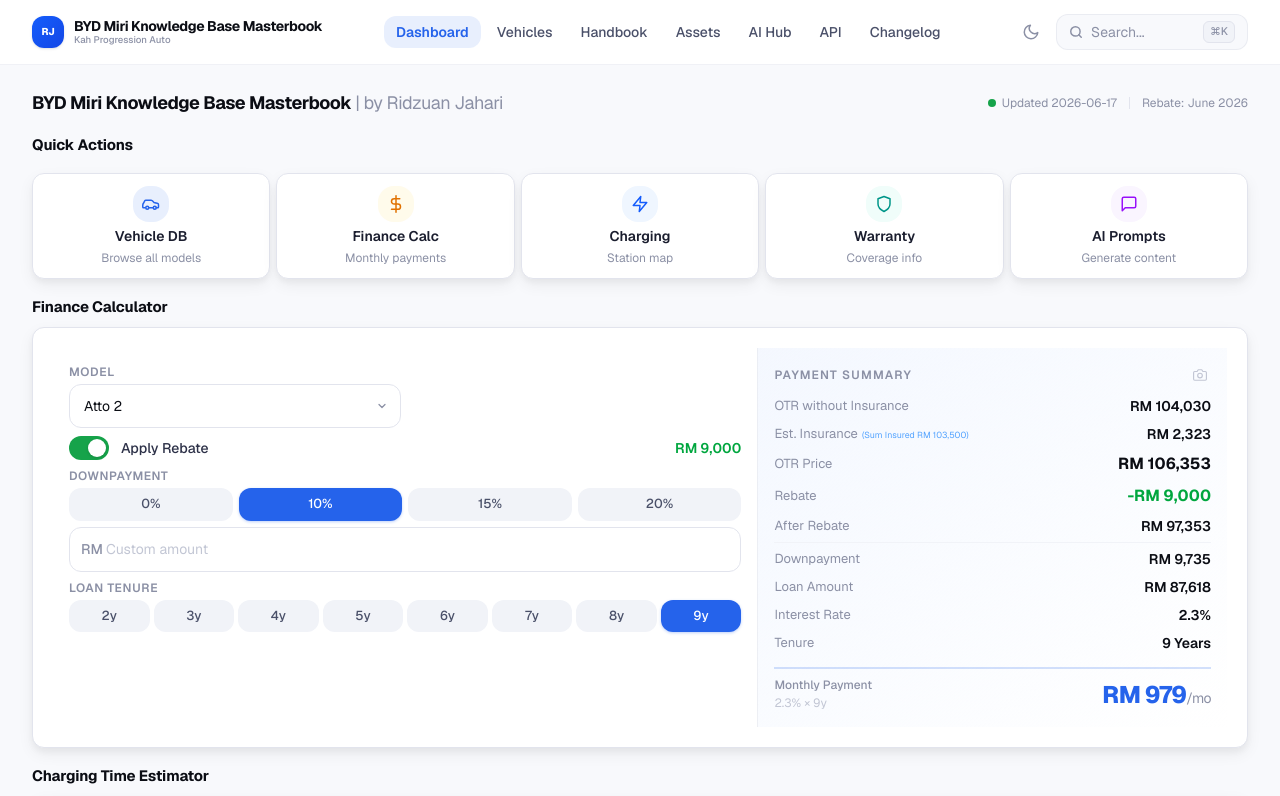
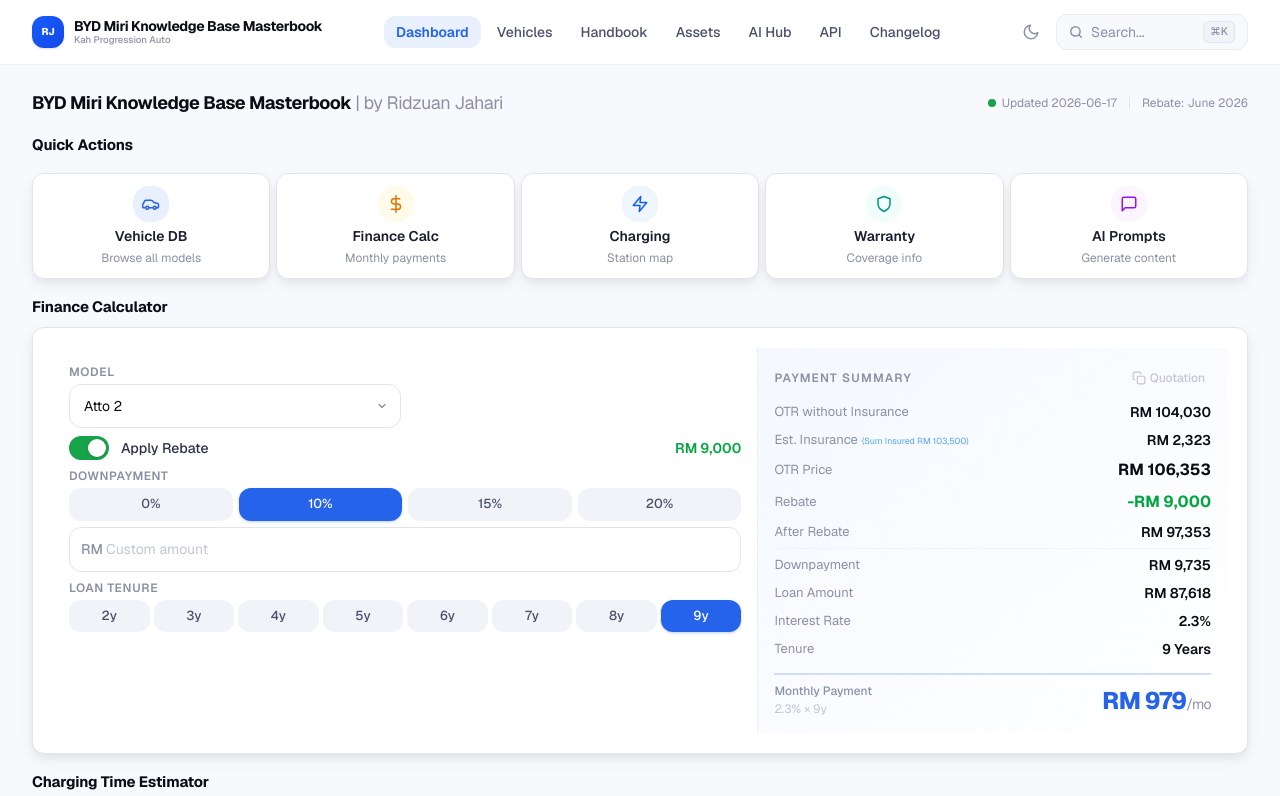
Before and after one commit to rznjhr-dot/bydmiri-data, a Next.js app: page / in a window 1280 px wide. Shown: the top 796 px of the page. Built offline with nearby package versions, Linux system fonts and the light colour scheme.

Commit message:
Replace screenshot with copy-to-clipboard quotation in finance calculator

```diff
--- a/src/components/LoanCalculator.tsx
+++ b/src/components/LoanCalculator.tsx
@@ -1,7 +1,6 @@
 "use client";
 
-import { useState, useMemo, useRef, useCallback } from "react";
-import html2canvas from "html2canvas";
+import { useState, useMemo, useCallback } from "react";
 import vehicles from "@/data/vehicles.json";
 import finance from "@/data/finance.json";
 
@@ -65,23 +64,66 @@
     return totalPayable / (tenure * 12);
   }, [loanAmount, tenure]);
 
-  const resultsRef = useRef<HTMLDivElement>(null);
+  const totalInterest = useMemo(() => {
+    const rate = finance.interestRate / 100;
+    return loanAmount * rate * tenure;
+  }, [loanAmount, tenure]);
 
-  const handleScreenshot = useCallback(async () => {
-    if (!resultsRef.current) return;
+  const totalPayable = useMemo(() => {
+    return loanAmount + totalInterest;
+  }, [loanAmount, totalInterest]);
+
+  const [copied, setCopied] = useState(false);
+
+  const buildQuotation = useCallback(() => {
+    const today = new Date().toLocaleDateString("en-MY", { day: "numeric", month: "short", year: "numeric" });
+    const lines = [
+      "Quotation for " + currentVehicle.model + " " + currentVariant.name + " (" + today + ")",
+      "━━━━━━━━━━━━━━━━━━",
+      "Price Breakdown",
+      "OTR without Insurance: " + formatCurrency(currentVariant.otrWithoutInsurance),
+      "Est. Insurance: " + formatCurrency(currentVariant.otr - currentVariant.otrWithoutInsurance),
+      "OTR Price: " + formatCurrency(currentVariant.otr),
+    ];
+    if (includeRebate && currentVariant.rebate > 0) {
+      lines.push("Rebate: -" + formatCurrency(currentVariant.rebate));
+    }
+    lines.push("After Rebate: " + formatCurrency(priceAfterRebate));
+    lines.push("");
+    lines.push("Financing");
+    lines.push("Downpayment: " + formatCurrency(downpaymentAmount));
+    lines.push("Loan Amount: " + formatCurrency(loanAmount));
+    lines.push("Est. Interest Rate: " + finance.interestRate + "%");
+    lines.push("Tenure: " + tenure + " Years");
+    lines.push("");
+    lines.push("Monthly Payment");
+    lines.push(formatCurrency(monthlyPayment) + "/month (" + finance.interestRate + "% × " + tenure + "y)");
+    lines.push("");
+    lines.push("━━━━━━━━━━━━━━━━━━");
+    lines.push("BYD Miri - Ridzuan Jahari");
+    return lines.join("\n");
+  }, [currentVehicle, currentVariant, includeRebate, priceAfterRebate, downpaymentAmount, loanAmount, tenure, monthlyPayment, totalInterest, totalPayable]);
+
+  const handleCopyQuotation = useCallback(async () => {
+    const text = buildQuotation();
     try {
-      const canvas = await html2canvas(resultsRef.current, {
-        backgroundColor: "#ffffff",
-        scale: 2,
-      });
-      const link = document.createElement("a");
-      link.download = "finance-calculator.png";
-      link.href = canvas.toDataURL("image/png");
-      link.click();
+      await navigator.clipboard.writeText(text);
+      setCopied(true);
+      setTimeout(() => setCopied(false), 2000);
     } catch {
-      // silently fail
+      // fallback for older browsers
+      const ta = document.createElement("textarea");
+      ta.value = text;
+      ta.style.position = "fixed";
+      ta.style.opacity = "0";
+      document.body.appendChild(ta);
+      ta.select();
+      document.execCommand("copy");
+      document.body.removeChild(ta);
+      setCopied(true);
+      setTimeout(() => setCopied(false), 2000);
     }
-  }, []);
+  }, [buildQuotation]);
 
   return (
     <section>
@@ -221,7 +263,6 @@
 
           {/* Results */}
           <div
-            ref={resultsRef}
             className="lg:col-span-2 bg-gradient-to-br from-accent/5 to-[var(--color-bg-secondary)] border-t lg:border-t-0 lg:border-l border-[var(--color-border-primary)]/60 p-3 sm:p-4 flex flex-col justify-between"
           >
             <div>
@@ -231,14 +272,21 @@
                 </h3>
                 <button
                   type="button"
-                  onClick={handleScreenshot}
-                  className="p-1 rounded-md text-neutral-300 hover:text-accent hover:bg-accent/5 transition-all cursor-pointer touch-target"
-                  aria-label="Screenshot results"
+                  onClick={handleCopyQuotation}
+                  className="p-1.5 rounded-md text-neutral-300 hover:text-accent hover:bg-accent/5 transition-all cursor-pointer touch-target flex items-center gap-1 text-xs font-medium"
+                  aria-label="Copy quotation"
                 >
-                  <svg xmlns="http://www.w3.org/2000/svg" width="14" height="14" viewBox="0 0 24 24" fill="none" stroke="currentColor" strokeWidth="2" strokeLinecap="round" strokeLinejoin="round">
-                    <path d="M23 19a2 2 0 0 1-2 2H3a2 2 0 0 1-2-2V8a2 2 0 0 1 2-2h4l2-3h6l2 3h4a2 2 0 0 1 2 2z"/>
-                    <circle cx="12" cy="13" r="4"/>
-                  </svg>
+                  {copied ? (
+                    <>
+                      <svg xmlns="http://www.w3.org/2000/svg" width="14" height="14" viewBox="0 0 24 24" fill="none" stroke="currentColor" strokeWidth="2.5" strokeLinecap="round" strokeLinejoin="round"><polyline points="20 6 9 17 4 12"/></svg>
+                      <span className="text-green-500">Copied!</span>
+                    </>
+                  ) : (
+                    <>
+                      <svg xmlns="http://www.w3.org/2000/svg" width="14" height="14" viewBox="0 0 24 24" fill="none" stroke="currentColor" strokeWidth="2" strokeLinecap="round" strokeLinejoin="round"><rect x="9" y="9" width="13" height="13" rx="2" ry="2"/><path d="M5 15H4a2 2 0 0 1-2-2V4a2 2 0 0 1 2-2h9a2 2 0 0 1 2 2v1"/></svg>
+                      Quotation
+                    </>
+                  )}
                 </button>
               </div>
 
```
